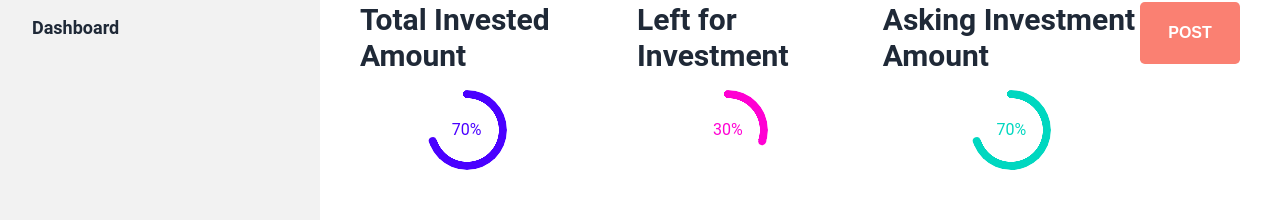
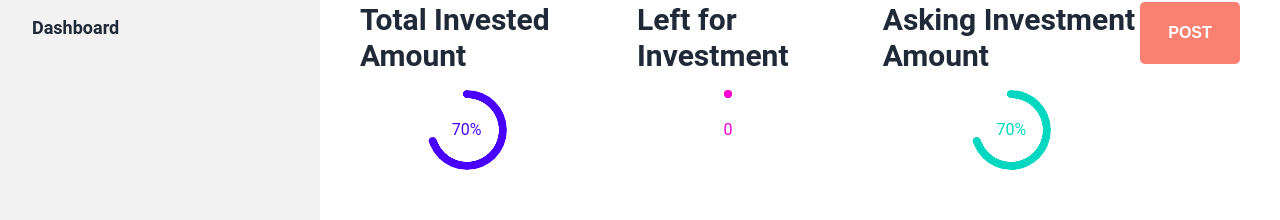
Before and after one commit to arnobm972/investkoree, a React (Vite) app in the folder client-side/: page /founderdashboard in a window 1280 px wide. Shown: the part 170-390 px from the top of the page. Built offline with nearby package versions, Linux system fonts and the light colour scheme; no server answers.

Commit message:
asdsadasd

```diff
--- a/client-side/src/Pages/Founder/FounderDashboard.jsx
+++ b/client-side/src/Pages/Founder/FounderDashboard.jsx
@@ -74,10 +74,10 @@ const FounderDashboard = () => {
                 </p>
                 <div
                   className="radial-progress text-secondary mt-4"
-                  style={{ "--value": 30 }}
+                  style={{ "--value": `${LeftForInvestment}` }}
                   role="progressbar"
                 >
-                  30%
+                  {LeftForInvestment}
                 </div>
               </div>
               <div className="flex lg:flex-col lg:justify-center lg:items-center sm:flex-col xs:flex-col xxs:flex-col">
```
